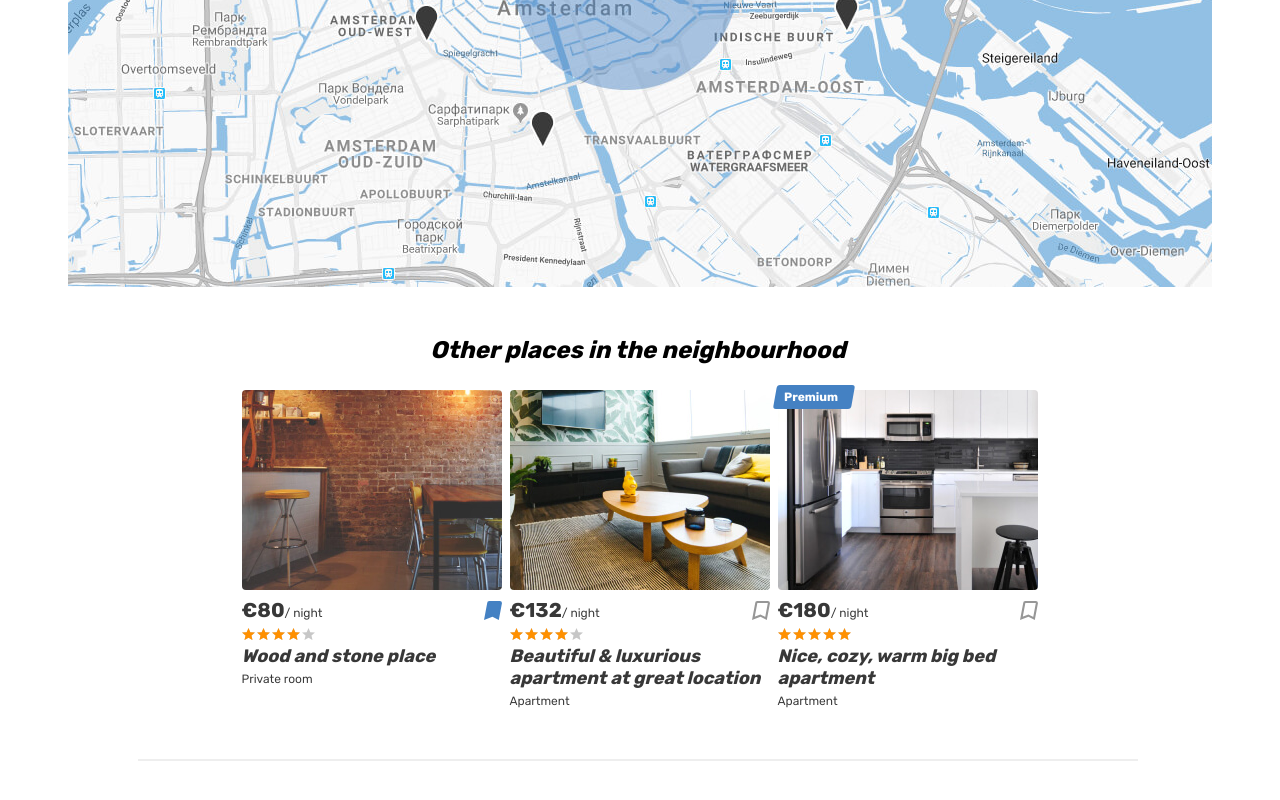
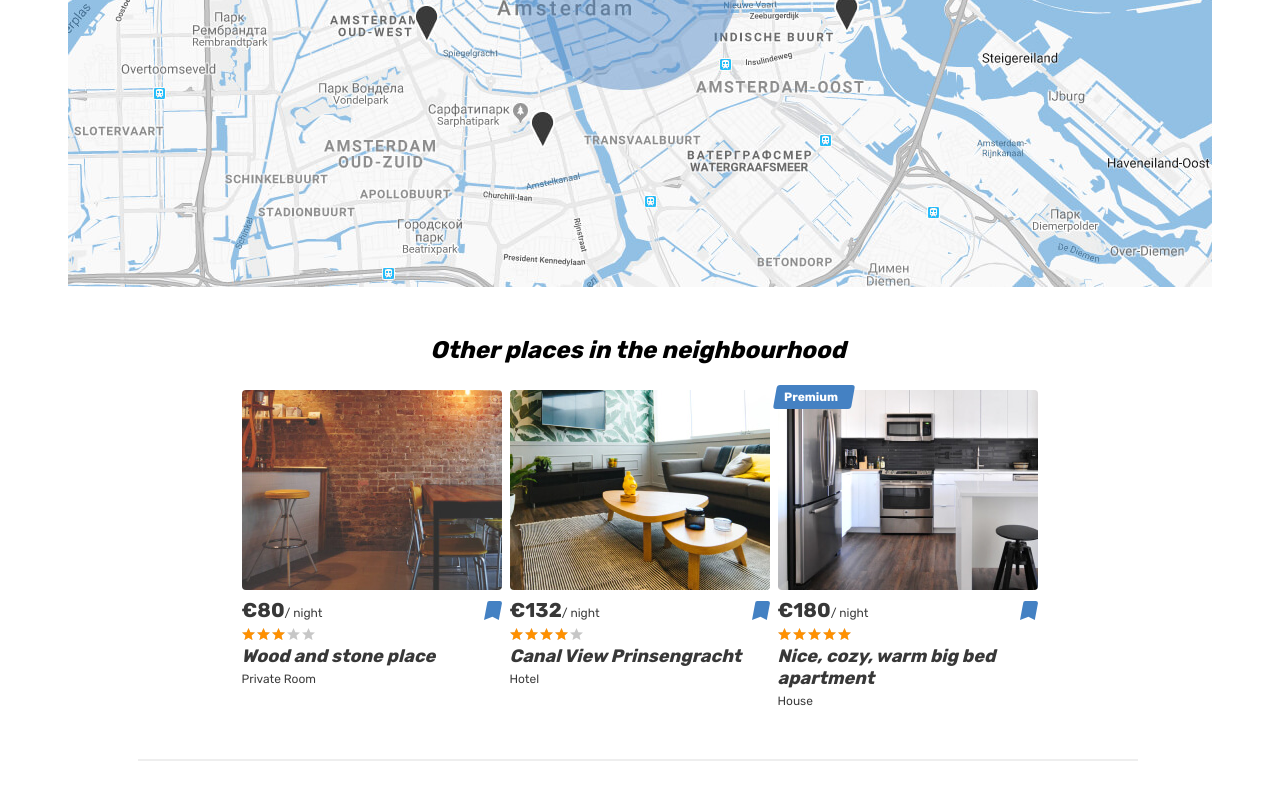
Before and after one commit to master209/1969649-six-cities-10, a React (Create React App) app in the folder project/: page /offer/1aeeihfusdfsd in a window 1280 px wide. Shown: the part 2250-3050 px from the top of the page. Built offline with nearby package versions, Linux system fonts and the light colour scheme.

Commit message:
4.13. OtherPlacesCard component

```diff
--- a/project/src/components/common/index.ts
+++ b/project/src/components/common/index.ts
@@ -1,2 +1,3 @@
+export {default as HosterPro} from './hoster-pro';
 export {default as Premium} from './premium';
-export {default as HosterPro} from './hoster-pro';
+export {default as ScrollToTop} from './scroll-to-top';
--- /dev/null
+++ b/project/src/components/common/scroll-to-top.tsx
@@ -0,0 +1,14 @@
+import { useEffect } from 'react';
+import { useLocation } from 'react-router-dom';
+
+function ScrollToTop() {
+  const { pathname } = useLocation();
+
+  useEffect(() => {
+    window.scrollTo(0, 0);
+  }, [pathname]);
+
+  return null;
+}
+
+export default ScrollToTop;
--- /dev/null
+++ b/project/src/components/favorites-screen/index.tsx
@@ -0,0 +1 @@
+export {default as FavoritesCard} from './favorites-card';
--- a/project/src/components/layout/internal/header/header.tsx
+++ b/project/src/components/layout/internal/header/header.tsx
@@ -1,4 +1,4 @@
-import Logo from '../../../logo/logo';
+import Logo from './logo';
 
 function Header(): JSX.Element {
   return (
--- a/project/src/components/main-screen/offer-card-list.tsx
+++ b/project/src/components/main-screen/offer-card-list.tsx
@@ -10,7 +10,7 @@ type PlaceCardListProps = {
 function OfferCardList({offers}: PlaceCardListProps): JSX.Element {
   const [activeCardId, setActiveCardId] = useState(offers[0].id);
 
-  const handleMouseOver = (id: string) => () => {
+  const handleMouseOver = (id: string) => {
     /* eslint-disable-next-line no-console */
     console.log('activeCardId, id: ', activeCardId, id);
     setActiveCardId(id);
@@ -21,7 +21,7 @@ function OfferCardList({offers}: PlaceCardListProps): JSX.Element {
       {offers.map((offer: Offer) => (
         <article
           key={offer.id}
-          onMouseOver={handleMouseOver(offer.id)}
+          onMouseOver={() => handleMouseOver(offer.id)}
           className="cities__card place-card"
         >
           <OfferCard offer={offer} />
--- a/project/src/components/room-screen/index.ts
+++ b/project/src/components/room-screen/index.ts
@@ -1,2 +1,3 @@
+export {default as FeaturesInside} from './features-inside';
+export {default as OtherPlacesCard} from './other-places';
 export {default as ReviewForm} from './reviews-form';
-export {default as FeaturesInside} from './features-inside';
--- /dev/null
+++ b/project/src/components/room-screen/other-places.tsx
@@ -0,0 +1,52 @@
+import {Link} from 'react-router-dom';
+
+import {AppRoute} from '../../const';
+import {Offer} from '../../types/offers';
+import {Premium} from '../common';
+
+type OtherPlacesCardProps = {
+  offer: Offer;
+}
+
+function OtherPlacesCard({offer}: OtherPlacesCardProps): JSX.Element {
+  const {photo, isPremium, price, name, type, rating} = offer;
+
+  const toRoute = `${AppRoute.Offer}/${offer.id}`;
+
+  return (
+    <article className="near-places__card place-card">
+      {isPremium && <Premium /> }
+      <div className="near-places__image-wrapper place-card__image-wrapper">
+        <Link to={toRoute}>
+          <img className="place-card__image" src={photo} width="260" height="200" alt="Place image" />
+        </Link>
+      </div>
+      <div className="place-card__info">
+        <div className="place-card__price-wrapper">
+          <div className="place-card__price">
+            <b className="place-card__price-value">&euro;{price}</b>
+            <span className="place-card__price-text">&#47;&nbsp;night</span>
+          </div>
+          <button className="place-card__bookmark-button place-card__bookmark-button--active button" type="button">
+            <svg className="place-card__bookmark-icon" width="18" height="19">
+              <use xlinkHref="#icon-bookmark"></use>
+            </svg>
+            <span className="visually-hidden">In bookmarks</span>
+          </button>
+        </div>
+        <div className="place-card__rating rating">
+          <div className="place-card__stars rating__stars">
+            <span style={{width: rating.stars}}></span>
+            <span className="visually-hidden">Rating</span>
+          </div>
+        </div>
+        <h2 className="place-card__name">
+          <Link to={toRoute}>{name}</Link>
+        </h2>
+        <p className="place-card__type">{type}</p>
+      </div>
+    </article>
+  );
+}
+
+export default OtherPlacesCard;
--- a/project/src/components/room-screen/reviews-form.tsx
+++ b/project/src/components/room-screen/reviews-form.tsx
@@ -4,7 +4,7 @@ import {REVIEW_LENGTH} from '../../const';
 function ReviewForm(): JSX.Element {
   const [form, setForm] = useState({stars:0, review:''});
 
-  const handleSubmit = () => {
+  const handleFormSubmit = () => {
     /* eslint-disable-next-line no-console */
     console.log('ReviewForm: ', form);
   };
@@ -21,7 +21,7 @@ function ReviewForm(): JSX.Element {
       className="reviews__form form"
       onSubmit={(evt: FormEvent<HTMLFormElement>) => {
         evt.preventDefault();
-        handleSubmit();
+        handleFormSubmit();
       }}
     >
       <label className="reviews__label form__label" htmlFor="review">Your review</label>
--- a/project/src/pages/favorites-screen/favorites-screen.tsx
+++ b/project/src/pages/favorites-screen/favorites-screen.tsx
@@ -1,7 +1,7 @@
 import {isGuest} from '../../const';
 import Layout from '../../components/layout/layout';
 import withPrivateRoute from '../../hocs/private-route/private-route';
-import FavoritesCard from '../../components/favorites-screen/favorites-card';
+import {FavoritesCard} from '../../components/favorites-screen';
 import {Offers} from '../../types/offers';
 
 type FavoritesScreenProps = {
--- a/project/src/pages/room-screen/room-screen.tsx
+++ b/project/src/pages/room-screen/room-screen.tsx
@@ -2,7 +2,7 @@ import {useParams, Navigate} from 'react-router-dom';
 
 import {AppRoute} from '../../const';
 import Layout from '../../components/layout/layout';
-import {ReviewForm, FeaturesInside} from '../../components/room-screen';
+import {ReviewForm, FeaturesInside, OtherPlacesCard} from '../../components/room-screen';
 import {Premium, HosterPro} from '../../components/common';
 import {offers} from '../../mocks/offers';
 
@@ -153,103 +153,9 @@ function RoomScreen({isGuest}: RoomProps): JSX.Element {
             <section className="near-places places">
               <h2 className="near-places__title">Other places in the neighbourhood</h2>
               <div className="near-places__list places__list">
-
-                <article className="near-places__card place-card">
-                  <div className="near-places__image-wrapper place-card__image-wrapper">
-                    <a href="#todo">
-                      <img className="place-card__image" src="img/room.jpg" width="260" height="200" alt="Place image" />
-                    </a>
-                  </div>
-                  <div className="place-card__info">
-                    <div className="place-card__price-wrapper">
-                      <div className="place-card__price">
-                        <b className="place-card__price-value">&euro;80</b>
-                        <span className="place-card__price-text">&#47;&nbsp;night</span>
-                      </div>
-                      <button className="place-card__bookmark-button place-card__bookmark-button--active button" type="button">
-                        <svg className="place-card__bookmark-icon" width="18" height="19">
-                          <use xlinkHref="#icon-bookmark"></use>
-                        </svg>
-                        <span className="visually-hidden">In bookmarks</span>
-                      </button>
-                    </div>
-                    <div className="place-card__rating rating">
-                      <div className="place-card__stars rating__stars">
-                        <span style={{width: '80%'}}></span>
-                        <span className="visually-hidden">Rating</span>
-                      </div>
-                    </div>
-                    <h2 className="place-card__name">
-                      <a href="#todo">Wood and stone place</a>
-                    </h2>
-                    <p className="place-card__type">Private room</p>
-                  </div>
-                </article>
-
-                <article className="near-places__card place-card">
-                  <div className="near-places__image-wrapper place-card__image-wrapper">
-                    <a href="#todo">
-                      <img className="place-card__image" src="img/apartment-02.jpg" width="260" height="200" alt="Place image" />
-                    </a>
-                  </div>
-                  <div className="place-card__info">
-                    <div className="place-card__price-wrapper">
-                      <div className="place-card__price">
-                        <b className="place-card__price-value">&euro;132</b>
-                        <span className="place-card__price-text">&#47;&nbsp;night</span>
-                      </div>
-                      <button className="place-card__bookmark-button button" type="button">
-                        <svg className="place-card__bookmark-icon" width="18" height="19">
-                          <use xlinkHref="#icon-bookmark"></use>
-                        </svg>
-                        <span className="visually-hidden">To bookmarks</span>
-                      </button>
-                    </div>
-                    <div className="place-card__rating rating">
-                      <div className="place-card__stars rating__stars">
-                        <span style={{width: '80%'}}></span>
-                        <span className="visually-hidden">Rating</span>
-                      </div>
-                    </div>
-                    <h2 className="place-card__name">
-                      <a href="#todo">{name}</a>
-                    </h2>
-                    <p className="place-card__type">Apartment</p>
-                  </div>
-                </article>
-
-                <article className="near-places__card place-card">
-                  {isPremium && <Premium /> }
-                  <div className="near-places__image-wrapper place-card__image-wrapper">
-                    <a href="#todo">
-                      <img className="place-card__image" src="img/apartment-03.jpg" width="260" height="200" alt="Place image" />
-                    </a>
-                  </div>
-                  <div className="place-card__info">
-                    <div className="place-card__price-wrapper">
-                      <div className="place-card__price">
-                        <b className="place-card__price-value">&euro;180</b>
-                        <span className="place-card__price-text">&#47;&nbsp;night</span>
-                      </div>
-                      <button className="place-card__bookmark-button button" type="button">
-                        <svg className="place-card__bookmark-icon" width="18" height="19">
-                          <use xlinkHref="#icon-bookmark"></use>
-                        </svg>
-                        <span className="visually-hidden">To bookmarks</span>
-                      </button>
-                    </div>
-                    <div className="place-card__rating rating">
-                      <div className="place-card__stars rating__stars">
-                        <span style={{width: '100%'}}></span>
-                        <span className="visually-hidden">Rating</span>
-                      </div>
-                    </div>
-                    <h2 className="place-card__name">
-                      <a href="#todo">Nice, cozy, warm big bed apartment</a>
-                    </h2>
-                    <p className="place-card__type">Apartment</p>
-                  </div>
-                </article>
+                <OtherPlacesCard offer={offers[1]} />
+                <OtherPlacesCard offer={offers[2]} />
+                <OtherPlacesCard offer={offers[3]} />
               </div>
             </section>
           </div>
```
Also changed, not shown: project/src/components/app/app.tsx (+5 -3 lines), project/src/components/layout/internal/header/logo.tsx (renamed from project/src/components/logo/logo.tsx).
